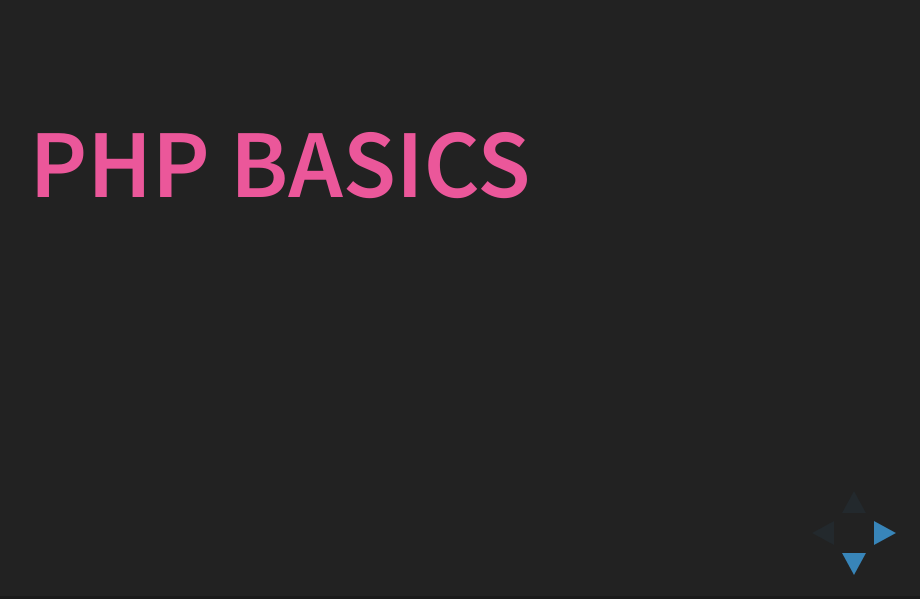
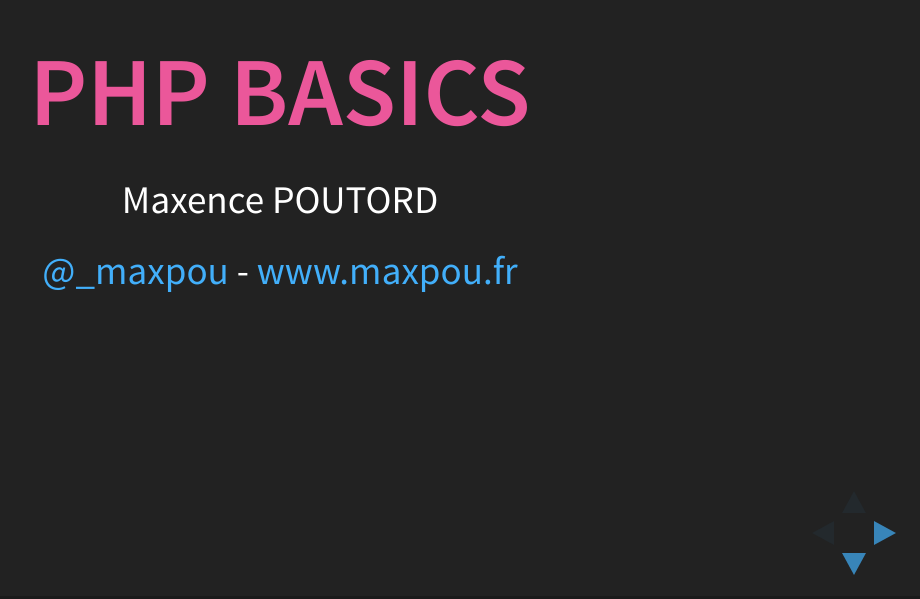
Before and after one commit to maxpou-slides/maxpou-slides.github.io, a website: page slides/php-basics-conserto/index.html in a window 1280 px wide. Shown: the part 201-800 px from the top of the page, without its empty margins (360-1280 px from the left). Drawn offline with Linux system fonts and the light colour scheme.

Commit message:
fix php slides

```diff
--- a/slides/php-basics-conserto/index.html
+++ b/slides/php-basics-conserto/index.html
@@ -44,6 +44,8 @@ document.getElementsByTagName( 'head' )[0].appendChild( link );
 <section>
 	<section>
 		<h1>PHP Basics</h1>
+		<p>Maxence POUTORD</p>
+		<p><a href="https://twitter.com/_maxpou">@_maxpou</a>&nbsp;-&nbsp;<a href="http://www.maxpou.fr/">www.maxpou.fr</a></p>
 	</section>
 	<section>
 		<h2>RevealJS Tips</h2>
```
